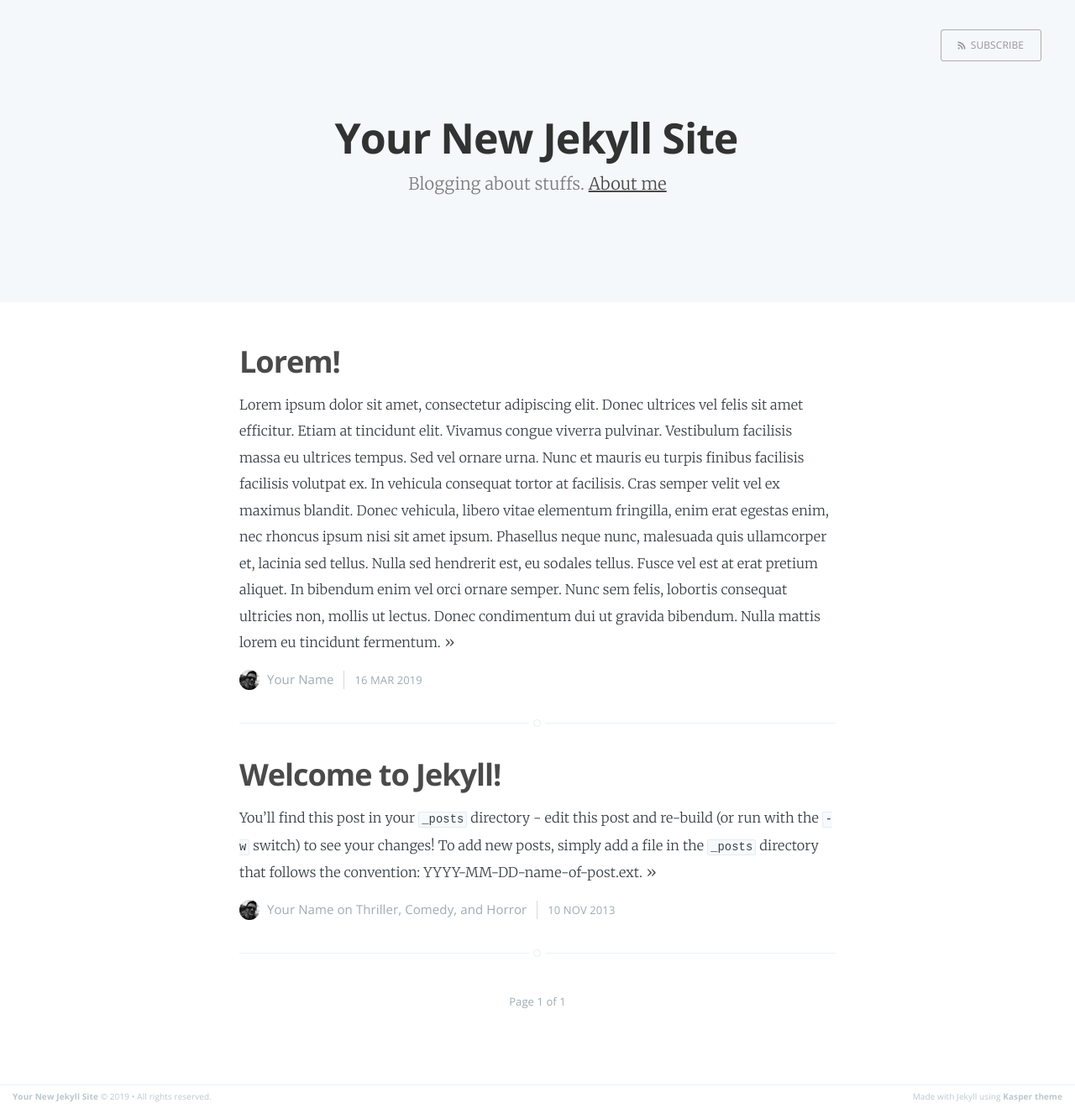
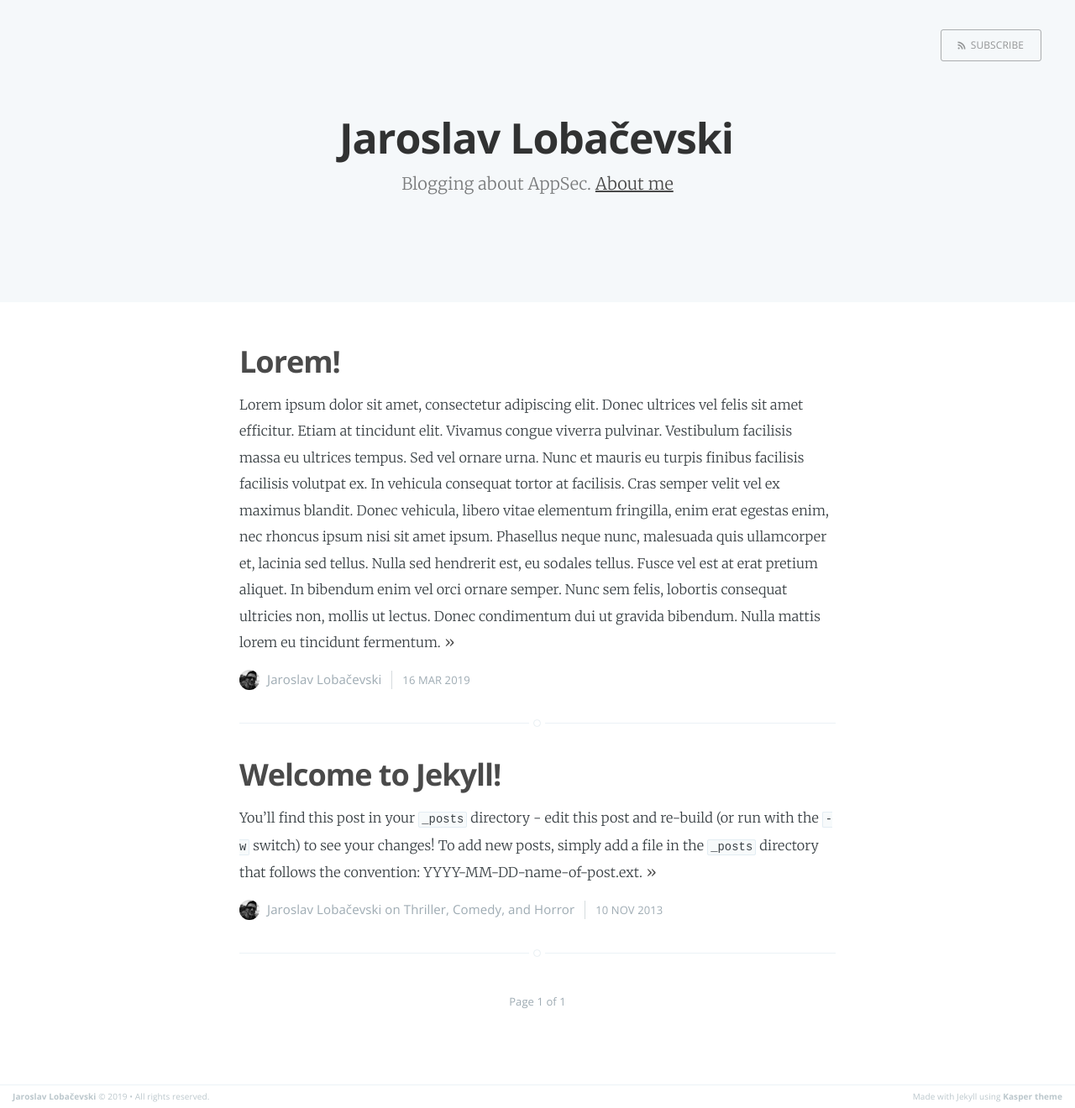
Before and after one commit to JarLob/jarlob.github.io, a Jekyll site: the page built from index.html, in a window 1280 px wide. Shown: the whole page at 84% size. Built offline with Jekyll 4.4.1, drawn with Linux system fonts in a browser that asks for light colours; the list of posts is cut into pages by our own code.

Commit message:
Updated config

```diff
--- a/_config.yml
+++ b/_config.yml
@@ -1,6 +1,6 @@
-name: Your New Jekyll Site
-description: Blogging about stuffs
-meta_description: "Your New Jekyll Site, Blogging about stuffs"
+name: Jaroslav Lobačevski
+description: Blogging about AppSec
+meta_description: "Jaroslav Lobačevski"
 
 future: true
 markdown: kramdown
@@ -8,10 +8,10 @@ highlighter: rouge
 logo: false
 paginate: 15
 baseurl: /
-domain_name: 'http://yourblog-domain.com'
-google_analytics: 'UA-XXXXXXXX-X'
-gems: [jekyll-paginate]
+domain_name: 'https://jarlob.github.io'
+#google_analytics: 'UA-XXXXXXXX-X'
+plugins: [jekyll-paginate]
 
 # Details for the RSS feed generator
-url:            'blog url'
-author:         'Your Name'
+url:            'https://jarlob.github.io'
+author:         'Jaroslav Lobačevski'
```
